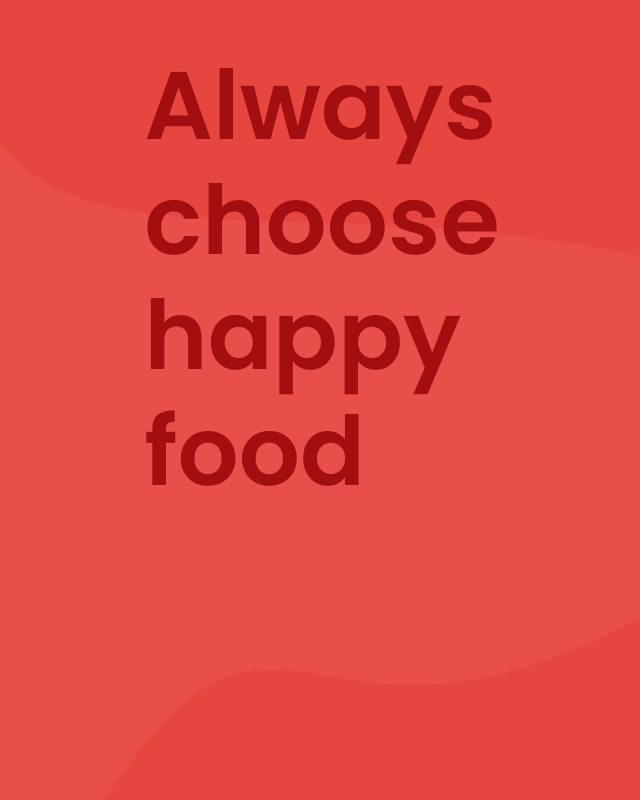
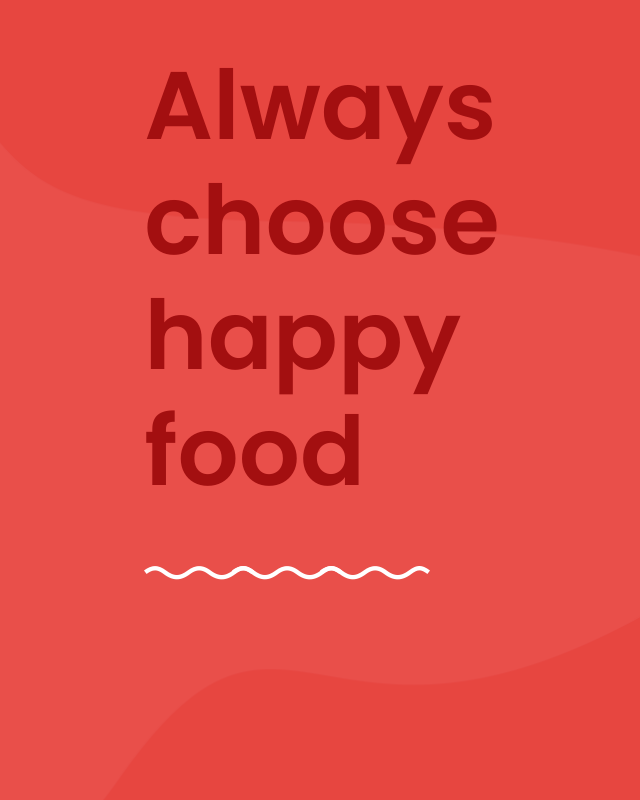
Before and after one commit to mreskini/FoodApp, a React (Create React App) app: page / in a window 1280 px wide. Shown: the top 800 px of the page, without its empty margins (132-772 px from the left). Built offline with nearby package versions, Linux system fonts and the light colour scheme.

Commit message:
added the waves image thing for the hero

```diff
--- a/src/components/hero-section.jsx
+++ b/src/components/hero-section.jsx
@@ -1,11 +1,12 @@
 import ComponentWrapper from "./component-wrapper";
-
+import wavesImage from "../assets/img/waves.png"
 const Hero = () => {
   return (
     <div className="py-5 col-12">
       <div className="row">
         <div className="col-lg-8 display-1 font-weight-600 hero-main-title">
           Always choose happy food
+          <img src={wavesImage} alt="Waves" />
         </div>
       </div>
     </div>
```
